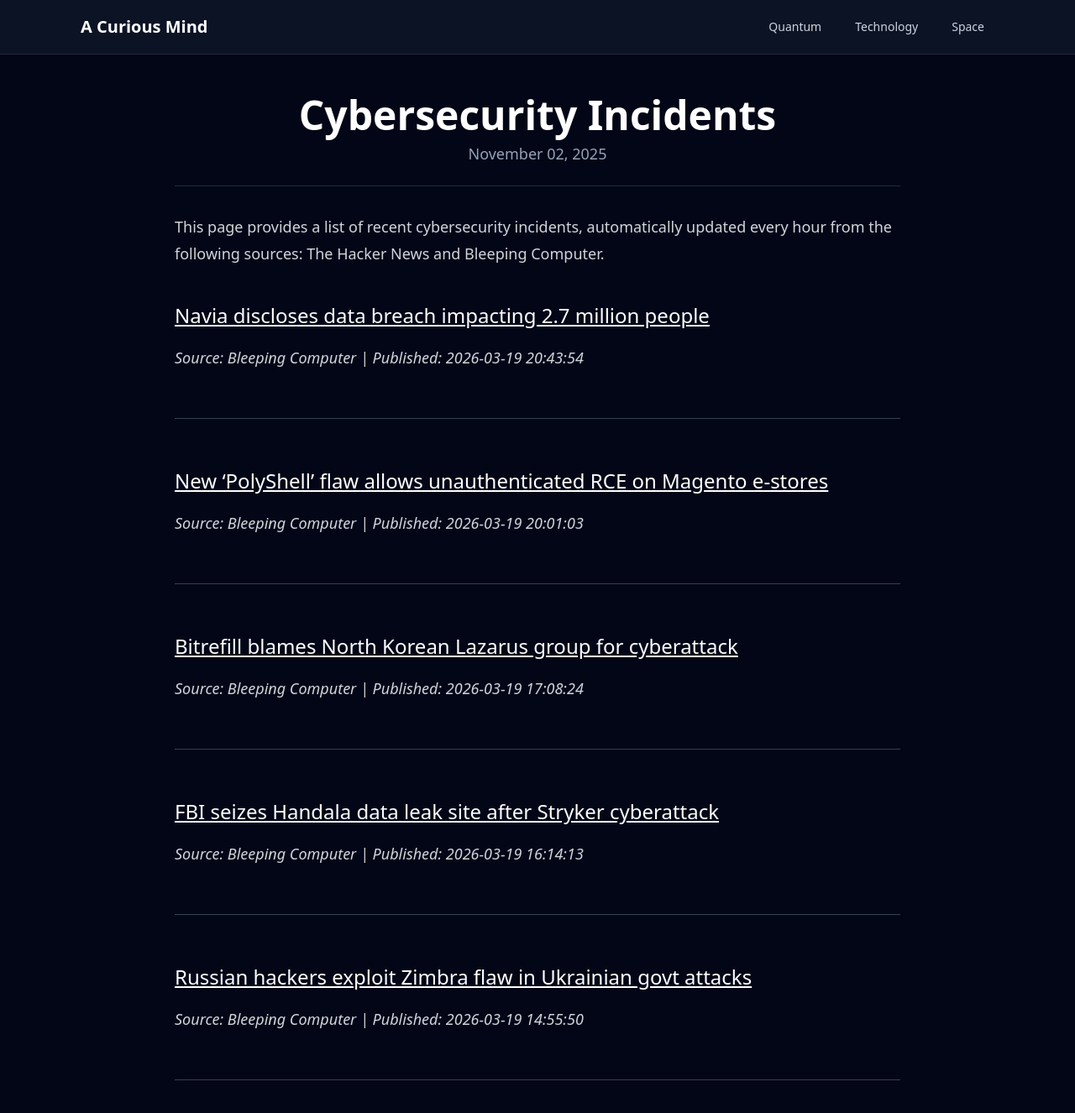
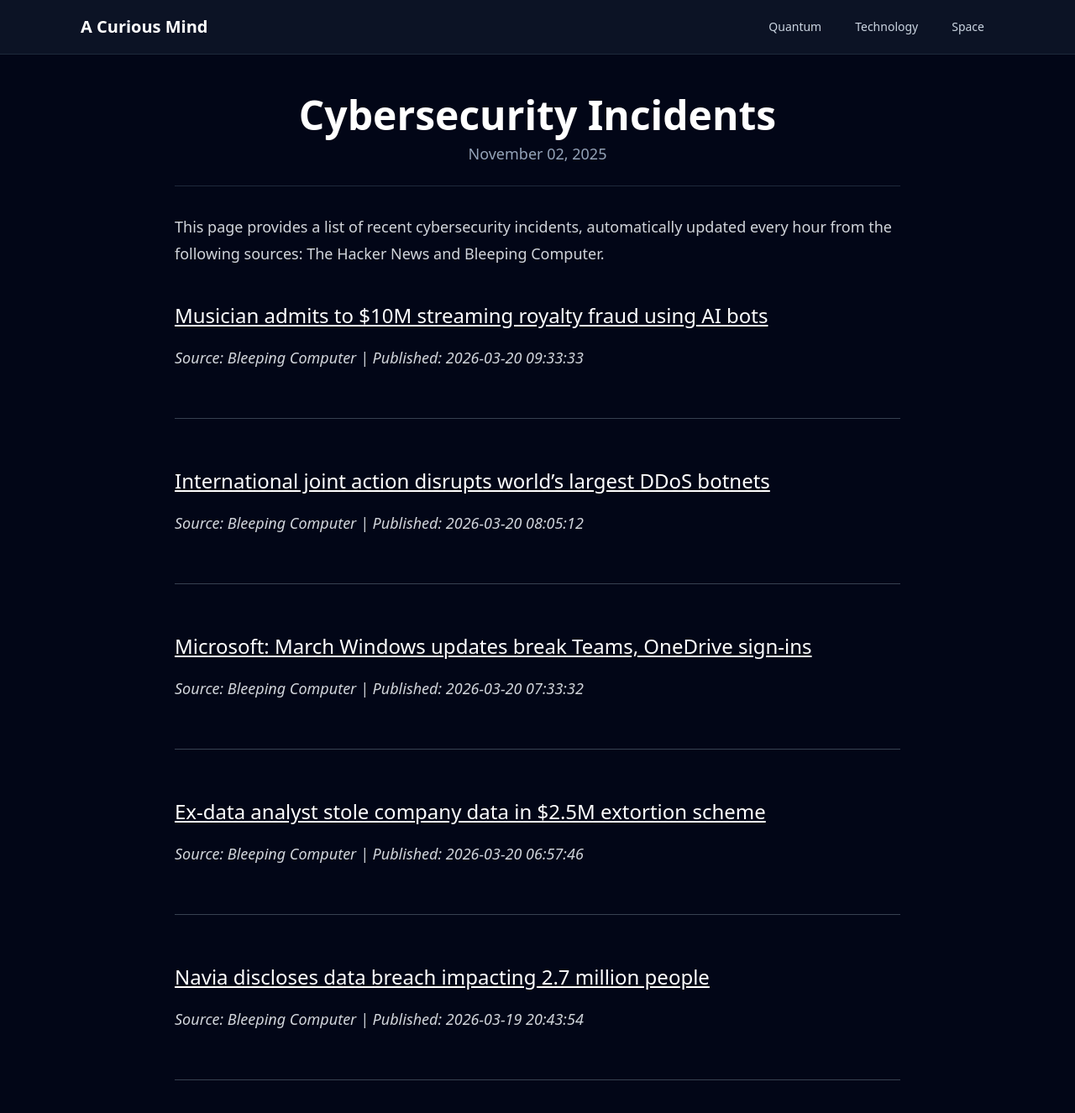
Before and after one commit to onehl7/onehl7.github.io, a Jekyll site: the page built from _posts/2025-11-02-cybersecurity-incidents.md, in a window 1280 px wide and 1400 px high. Shown: the top 1326 px of the window at 84% size. Built offline with Jekyll 4.4.1, drawn with Linux system fonts in a browser that asks for light colours; nearby versions of some CDN libraries.

Commit message:
Update news data

```diff
--- a/_data/news.json
+++ b/_data/news.json
@@ -1,32 +1,32 @@
 [
+  {
+    "source": "Bleeping Computer",
+    "title": "Musician admits to $10M streaming royalty fraud using AI bots",
+    "link": "https://www.bleepingcomputer.com/news/security/musician-pleads-guilty-to-10m-streaming-fraud-powered-by-ai-bots/",
+    "published": "2026-03-20 09:33:33"
+  },
+  {
+    "source": "Bleeping Computer",
+    "title": "International joint action disrupts world\u2019s largest DDoS botnets",
+    "link": "https://www.bleepingcomputer.com/news/security/aisuru-kimwolf-jackskid-and-mossad-botnets-disrupted-in-joint-action/",
+    "published": "2026-03-20 08:05:12"
+  },
+  {
+    "source": "Bleeping Computer",
+    "title": "Microsoft: March Windows updates break Teams, OneDrive sign-ins",
+    "link": "https://www.bleepingcomputer.com/news/microsoft/kb5079473-march-windows-11-update-breaks-microsoft-account-sign-ins/",
+    "published": "2026-03-20 07:33:32"
+  },
+  {
+    "source": "Bleeping Computer",
+    "title": "Ex-data analyst stole company data in $2.5M extortion scheme",
+    "link": "https://www.bleepingcomputer.com/news/security/data-analyst-found-guilty-of-extorting-brightly-software-of-25-million/",
+    "published": "2026-03-20 06:57:46"
+  },
   {
     "source": "Bleeping Computer",
     "title": "Navia discloses data breach impacting 2.7 million people",
     "link": "https://www.bleepingcomputer.com/news/security/navia-discloses-data-breach-impacting-27-million-people/",
     "published": "2026-03-19 20:43:54"
-  },
-  {
-    "source": "Bleeping Computer",
-    "title": "New \u2018PolyShell\u2019 flaw allows unauthenticated RCE on Magento e-stores",
-    "link": "https://www.bleepingcomputer.com/news/security/new-polyshell-flaw-allows-unauthenticated-rce-on-magento-e-stores/",
-    "published": "2026-03-19 20:01:03"
-  },
-  {
-    "source": "Bleeping Computer",
-    "title": "Bitrefill blames North Korean Lazarus group for cyberattack",
-    "link": "https://www.bleepingcomputer.com/news/security/bitrefill-blames-north-korean-lazarus-group-for-cyberattack/",
-    "published": "2026-03-19 17:08:24"
-  },
-  {
-    "source": "Bleeping Computer",
-    "title": "FBI seizes Handala data leak site after Stryker cyberattack",
-    "link": "https://www.bleepingcomputer.com/news/security/fbi-seizes-handala-data-leak-site-after-stryker-cyberattack/",
-    "published": "2026-03-19 16:14:13"
-  },
-  {
-    "source": "Bleeping Computer",
-    "title": "Russian hackers exploit Zimbra flaw in Ukrainian govt attacks",
-    "link": "https://www.bleepingcomputer.com/news/security/russian-apt28-military-hackers-exploit-zimbra-flaw-in-ukrainian-govt-attacks/",
-    "published": "2026-03-19 14:55:50"
   }
 ]
```
